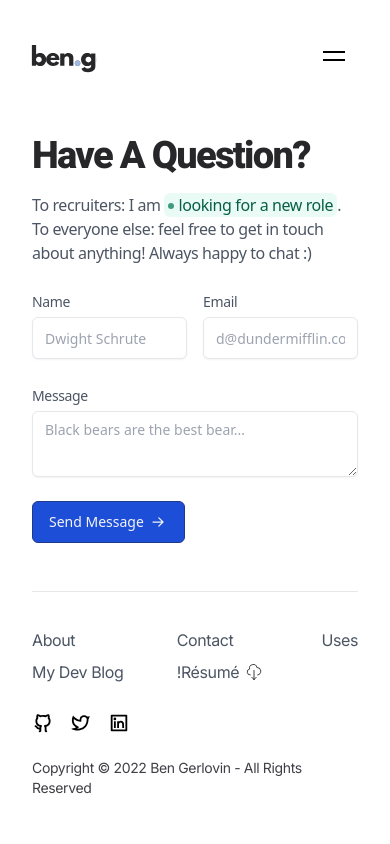
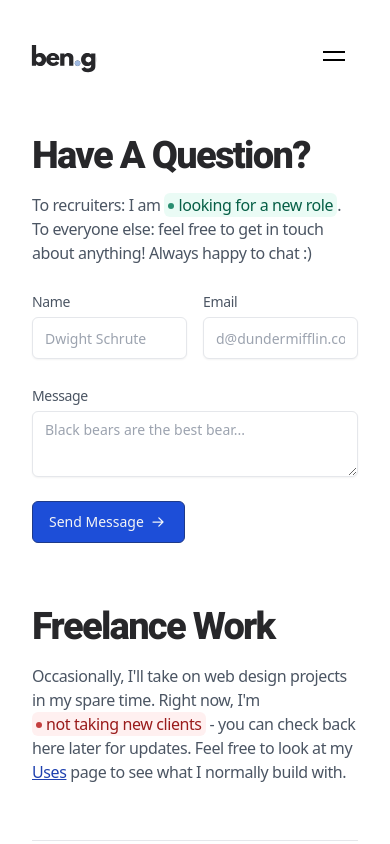
Before and after one commit to bengerlovin/bengerlovin.me, a Next.js app: page /contact in a window 390 px wide. Shown: the top 844 px of the page. Built offline with nearby package versions, Linux system fonts and the light colour scheme.

Commit message:
contact form adjustments, contact page addition (freelance work block)

```diff
--- a/components/ContactForm.tsx
+++ b/components/ContactForm.tsx
@@ -37,7 +37,7 @@ const ContactForm = ({ }) => {
                             required
                             type="text"
                             name="name"
-                            className={`placeholder:text-sm md:placeholder:text-base block w-full mt-1 rounded-md shadow-sm focus:ring  focus:ring-opacity-50 placeholder:text-gray-400 focus:placeholder:text-gray-600 ${conditionalNameStyling}`}
+                            className={`placeholder:text-sm md:placeholder:text-[15px] block w-full mt-1 rounded-md shadow-sm focus:ring  focus:ring-opacity-50 placeholder:text-gray-400 focus:placeholder:text-gray-600 ${conditionalNameStyling}`}
                             placeholder="Dwight Schrute"
                             onChange={formik.handleChange}
                             value={formik.values.name}
@@ -52,7 +52,7 @@ const ContactForm = ({ }) => {
                             required
                             type="email"
                             name="email"
-                            className={`placeholder:text-sm md:placeholder:text-base block w-full mt-1 rounded-md shadow-sm focus:ring  focus:ring-opacity-50 placeholder:text-gray-400 focus:placeholder:text-gray-600 ${conditionalEmailStyling}`}
+                            className={`placeholder:text-sm md:placeholder:text-[15px] block w-full mt-1 rounded-md shadow-sm focus:ring  focus:ring-opacity-50 placeholder:text-gray-400 focus:placeholder:text-gray-600 ${conditionalEmailStyling}`}
                             placeholder="d@dundermifflin.com"
                             onChange={formik.handleChange}
                             value={formik.values.email}
@@ -70,7 +70,7 @@ const ContactForm = ({ }) => {
                         onChange={formik.handleChange}
                         value={formik.values.message}
                         name="message"
-                        className={`placeholder:text-sm md:placeholder:text-base block w-full mt-1 rounded-md shadow-sm focus:ring  focus:ring-opacity-50 placeholder:text-gray-400 focus:placeholder:text-gray-600 ${conditionalMessageStyling}`}
+                        className={`placeholder:text-sm md:placeholder:text-[15px] block w-full mt-1 rounded-md shadow-sm focus:ring  focus:ring-opacity-50 placeholder:text-gray-400 focus:placeholder:text-gray-600 ${conditionalMessageStyling}`}
                         placeholder="Black bears are the best bear..."
                     />
                     {formik.touched.message && formik.errors.message ? (
--- a/components/JobSearchStatus.tsx
+++ b/components/JobSearchStatus.tsx
@@ -20,7 +20,7 @@ const JobSearchStatus = ({ children, status }: IProps) => {
 
             {status === 'not-searching' &&
                 <span className="inline-flex items-center align-top justify-evenly gap-1 bg-red-400/10 rounded-md px-1">
-                    <span className="h-1.5 w-1.5 mt-0.5 rounded-full bg-red-700"></span>
+                    <span className="animate-pulse h-1.5 w-1.5 mt-0.5 rounded-full bg-red-700"></span>
                     <span className="text-red-800">{message}</span>
                 </span>
             }
--- a/components/Navigation/Footer.tsx
+++ b/components/Navigation/Footer.tsx
@@ -11,7 +11,7 @@ export default function Footer() {
           <hr className='bg-gray-200 h-[1px]'></hr>
 
           {/* Grid Set up */}
-          <div className='grid grid-cols-2 md:grid-cols-3 max-w-3xl pb-6 pt-9 gap-y-2 md:gap-y-3 '>
+          <div className='grid grid-cols-2 md:grid-cols-3 max-w-3xl pb-6 pt-9 gap-y-2 md:gap-y-3 pr-3 md:pr-0'>
 
             <Link href={'/about'} passHref >
               <a className='font-inter tracking-tight text-gray-600 hover:text-blue-800 transition-colors duration-150 ease-in-out text-base'>About</a>
@@ -41,8 +41,8 @@ export default function Footer() {
                 <span className='font-inter tracking-tight text-base text-blue-800'>Beam me up, Scotty &uarr;</span>
               </div> */}
             </div>
-            <div className='col-span-3 md:col-span-4 mt-4'>
-              <span className='font-inter tracking-tight text-zinc-700 text-sm flex items-center justify-start'>Copyright &copy; 2022 Ben Gerlovin - All Rights Reserved </span>
+            <div className='col-span-3 md:col-span-4 mt-8'>
+              <span className='font-inter tracking-tight text-gray-600 text-[13px] flex items-center justify-start'>Copyright &copy; 2022 Ben Gerlovin - All Rights Reserved </span>
             </div>
           </div>
         </div>
--- a/components/Navigation/PageSubHeading.tsx
+++ b/components/Navigation/PageSubHeading.tsx
@@ -1,7 +1,7 @@
-const PageSubHeading = ({ children }) => {
+const PageSubHeading = ({ children, classes }: { children: React.ReactNode, classes?: string }) => {
     return (
         <>
-            <h2 className='mb-4 text-[38px] md:text-[42px] font-extrabold leading-[1.08] tracking-heading text-zinc-800 font-heebo'>
+            <h2 className={`${classes ?? ''} mb-4 text-[38px] md:text-[42px] font-extrabold leading-[1.08] tracking-heading text-zinc-800 font-heebo`}>
                 {children}
             </h2>
         </>
--- a/pages/contact.tsx
+++ b/pages/contact.tsx
@@ -5,6 +5,7 @@ import Navigation from "@/components/Navigation/NavBar"
 import PageSubHeading from "@/components/Navigation/PageSubHeading"
 import PageContainer from '@/layouts/PageContainer'
 import PageSection from "@/layouts/PageSection"
+import Link from "next/link"
 const Contact = ({ }) => {
     return (
         <>
@@ -15,6 +16,11 @@ const Contact = ({ }) => {
                     </PageSubHeading>
                     <p className='text-inter tracking-tight text-gray-600 mb-6 md:text-md'>To recruiters: I am <JobSearchStatus status={'searching'}>looking for a new role</JobSearchStatus>. To everyone else: feel free to get in touch about anything! Always happy to chat :)</p>
                     <ContactForm />
+
+                    <PageSubHeading classes="mt-16">
+                        Freelance Work
+                    </PageSubHeading>
+                    <p className='text-inter tracking-tight text-gray-600 mb-2 md:text-md'>Occasionally, I'll take on web design projects in my spare time. Right now, I'm <JobSearchStatus status={'not-searching'}>not taking new clients</JobSearchStatus> - you can check back here later for updates. Feel free to look at my <Link href={'/uses'} passHref><a className="text-blue-800 underline">Uses</a></Link> page to see what I normally build with.</p>
                 </PageSection>
             </PageContainer>
         </>
```
